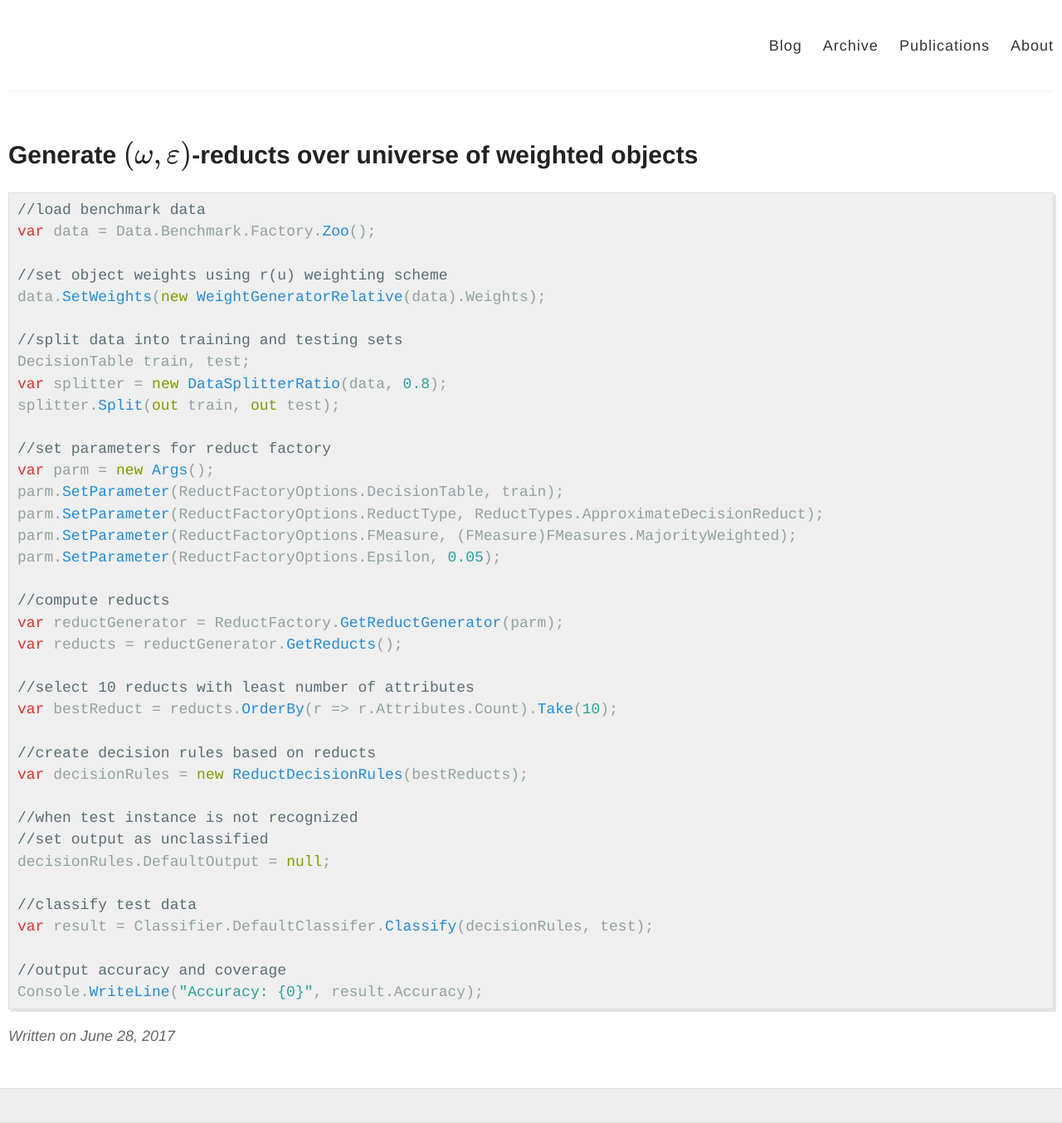
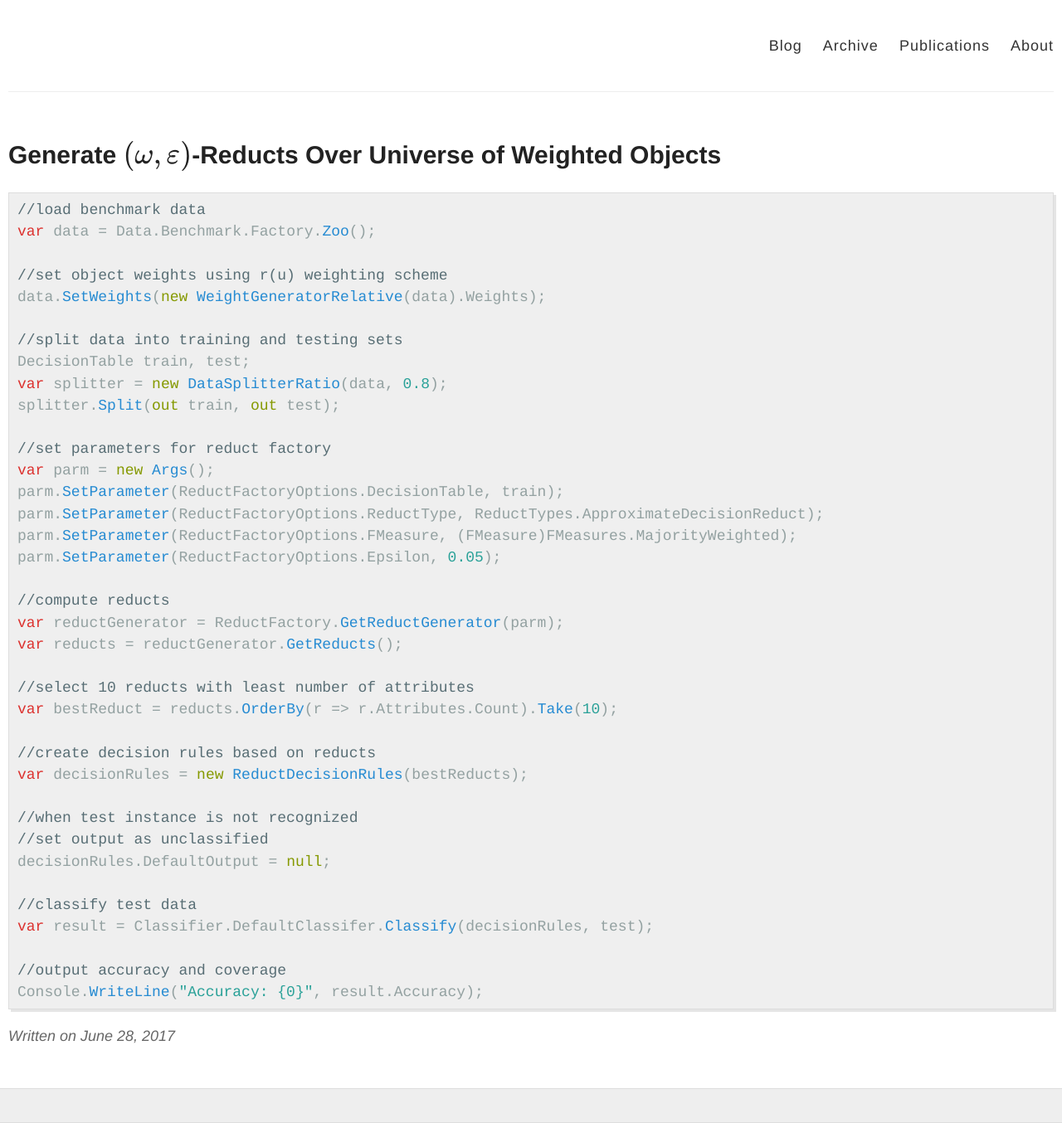
Before and after one commit to nrough/jekyll-now, a Jekyll site: the page built from _posts/2017-06-28-Generate-Approximate-Decision-Reducts-Using-Factory-Over-Weighted-Objects.md, in a window 1280 px wide. Shown: the whole page at 83% size. Built offline with Jekyll 4.4.1, drawn with Linux system fonts in a browser that asks for light colours; formulas are drawn with MathJax 3; part of the change alters nothing that is shown.

```diff
--- a/_posts/2017-06-28-Generate-Approximate-Decision-Reducts-Using-Factory-Over-Weighted-Objects.md
+++ b/_posts/2017-06-28-Generate-Approximate-Decision-Reducts-Using-Factory-Over-Weighted-Objects.md
@@ -1,10 +1,13 @@
 ---
 layout: post
-title: Generate \( (\omega,\varepsilon) \\\)-reducts over universe of weighted objects
+title: >-
+  Generate \( (\omega,\varepsilon) \\\)-Reducts Over Universe of Weighted
+  Objects
 tags:
-- reducts
-- samples
-- weights
+  - reducts
+  - samples
+  - weights
+published: true
 ---
 {% highlight csharp %}
 //load benchmark data
```
